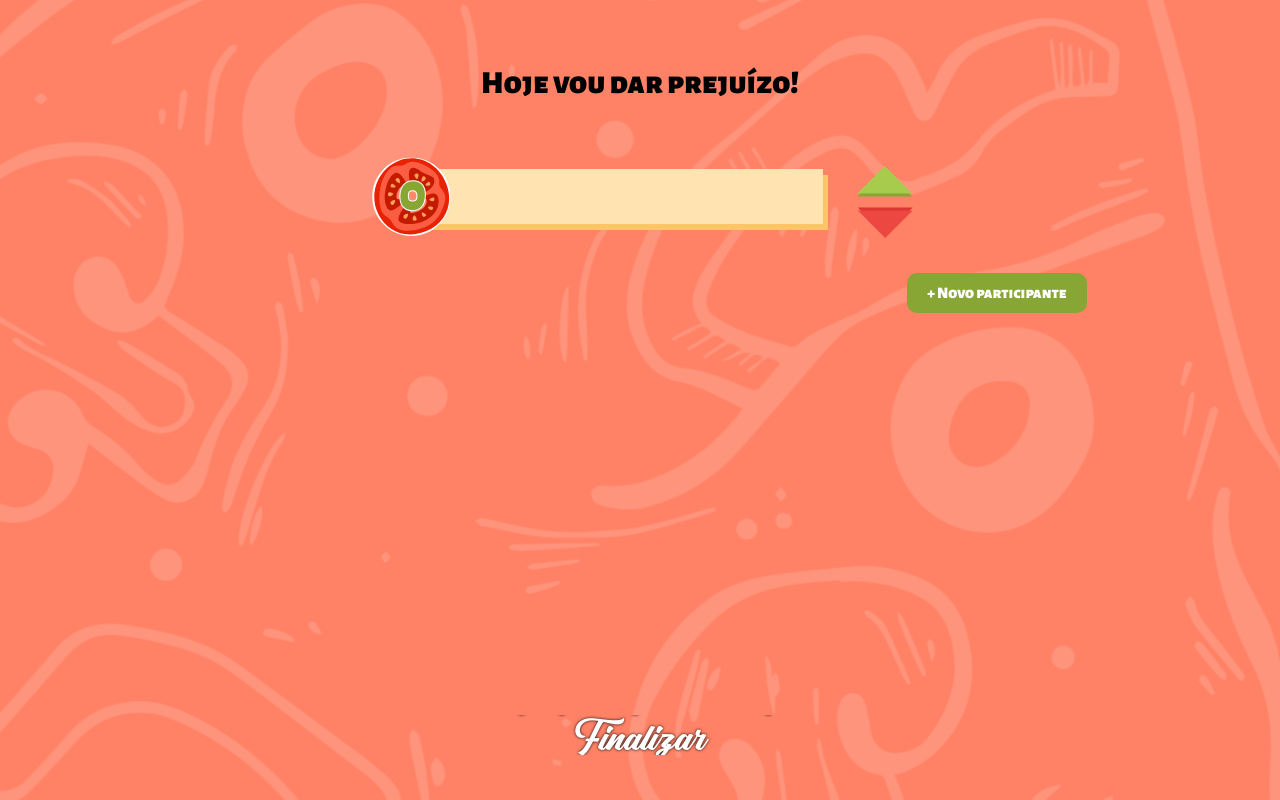
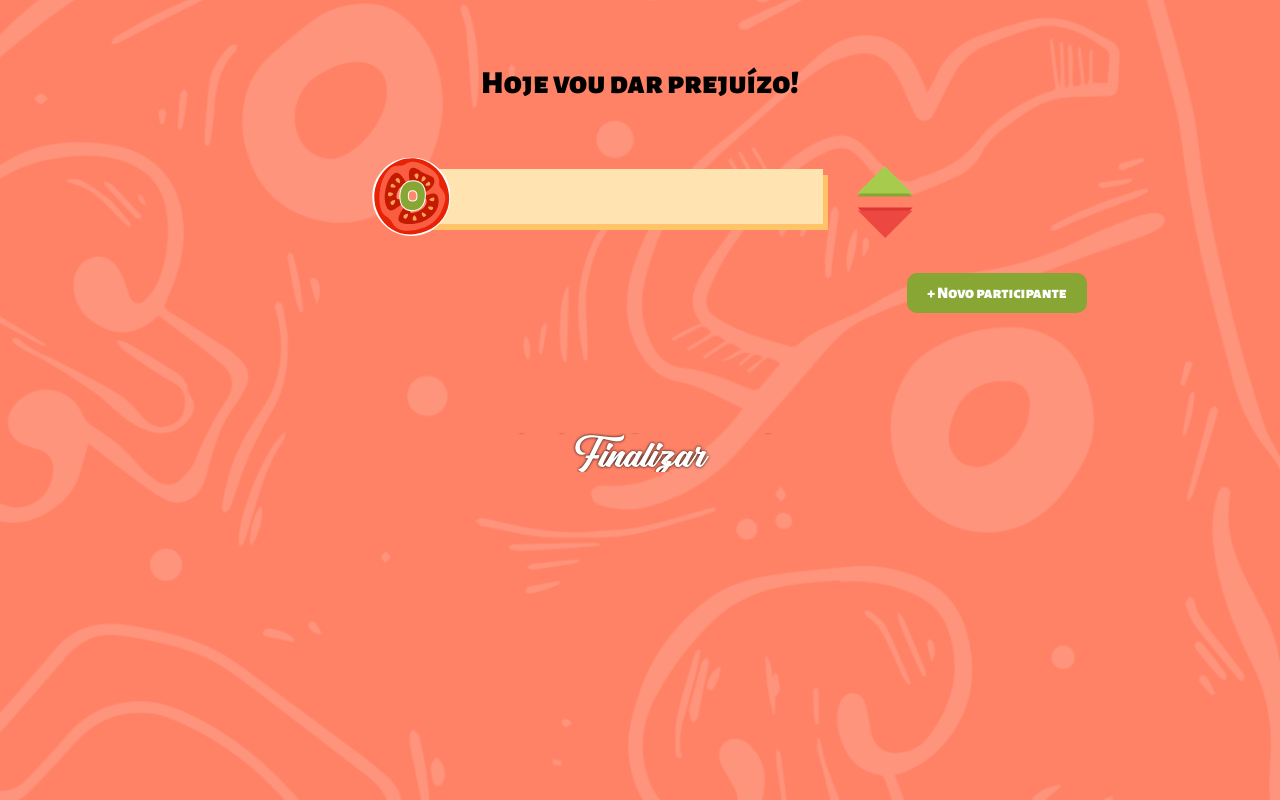
Before and after one commit to SyLu4N/rodiziopizza, a Next.js app: page / in a window 1280 px wide. Shown: the top 800 px of the page. Built offline with nearby package versions, Linux system fonts and the light colour scheme; a web font is replaced by a local one.

Commit message:
arrumando localstorage

```diff
--- a/src/components/PushText/styles.ts
+++ b/src/components/PushText/styles.ts
@@ -27,7 +27,7 @@ export const Container = styled.div`
 
     overflow: hidden;
 
-    height: 40px;
+    height: 39px;
   }
 
   .activeAsk {
--- a/src/components/participantes/styles.ts
+++ b/src/components/participantes/styles.ts
@@ -13,6 +13,7 @@ export const Content = styled.div`
   .contentName {
     display: flex;
     align-items: center;
+    justify-content: center;
 
     position: relative;
     background-color: var(--details);
@@ -43,7 +44,7 @@ export const Content = styled.div`
     font-size: 20px;
 
     position: absolute;
-    right: 8.5em;
+    margin-left: -1.2rem;
     bottom: -20px;
 
     p {
@@ -80,6 +81,16 @@ export const Content = styled.div`
       img {
         width: 15px;
       }
+
+      strong {
+        bottom: -15px;
+
+        p {
+          font-size: 14px;
+          width: 20px;
+          height: 20px;
+        }
+      }
     }
   }
 `;
--- a/src/context/participantesContext.tsx
+++ b/src/context/participantesContext.tsx
@@ -22,7 +22,7 @@ export function ParticipantesProvider({ children }: ConfigProvider) {
   useEffect(() => {
     const participantesJSON = localStorage.getItem('PARTICIPANTES');
 
-    if (participantesJSON && participantesJSON === null) {
+    if (participantesJSON && participantesJSON !== null) {
       return setParticipantes(JSON.parse(participantesJSON));
     }
 
@@ -30,7 +30,7 @@ export function ParticipantesProvider({ children }: ConfigProvider) {
   }, []);
 
   useEffect(() => {
-    if (participantes) return;
+    if (!participantes) return;
 
     localStorage.setItem('PARTICIPANTES', JSON.stringify(participantes));
   }, [participantes]);
--- a/src/pages/index.tsx
+++ b/src/pages/index.tsx
@@ -15,7 +15,6 @@ const Home: NextPage = () => {
         <title>RodizioPizza | Home</title>
       </Head>
 
-      <div>
       <h1>Hoje vou dar prejuízo!</h1>
 
       {participantes?.map((participante, index) => (
@@ -29,7 +28,6 @@ const Home: NextPage = () => {
       <a className="new" onClick={() => criarParticipante()}>
         + Novo participante
       </a>
-      </div>
 
       <PushText textMain="Finalizar" textPush="Deseja finalizar o rodízio?" />
     </Container>
--- a/src/styles/home.ts
+++ b/src/styles/home.ts
@@ -5,10 +5,6 @@ export const Container = styled.main`
     font-family: 'Carlson';
     src: url('/assets/Carlson.ttf');
   }
-
-  display: flex;
-  flex-direction: column;
-  justify-content: space-between;
 
   min-height: 100vh;
   position: relative;
```
Lines whose indentation alone changed are shown as unchanged.
